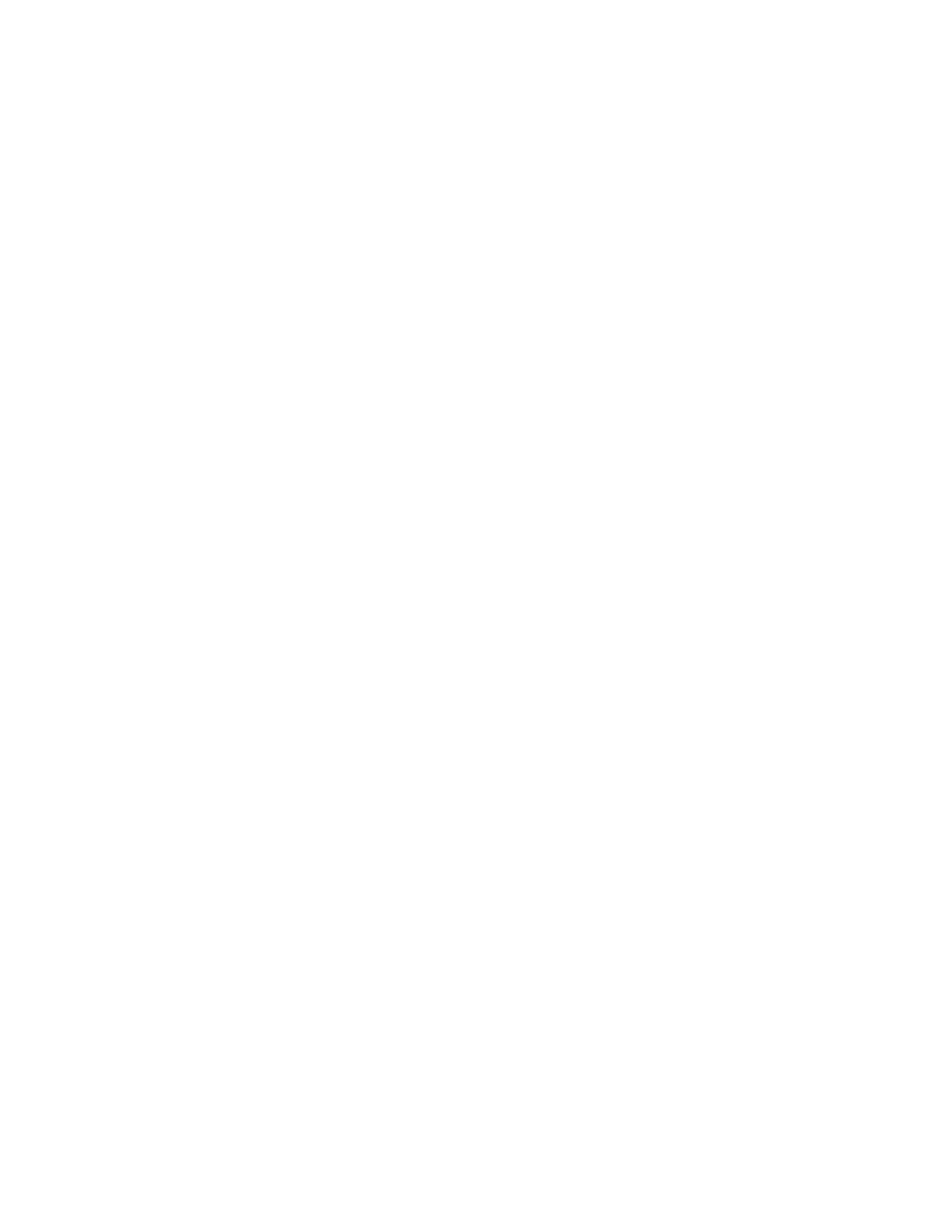
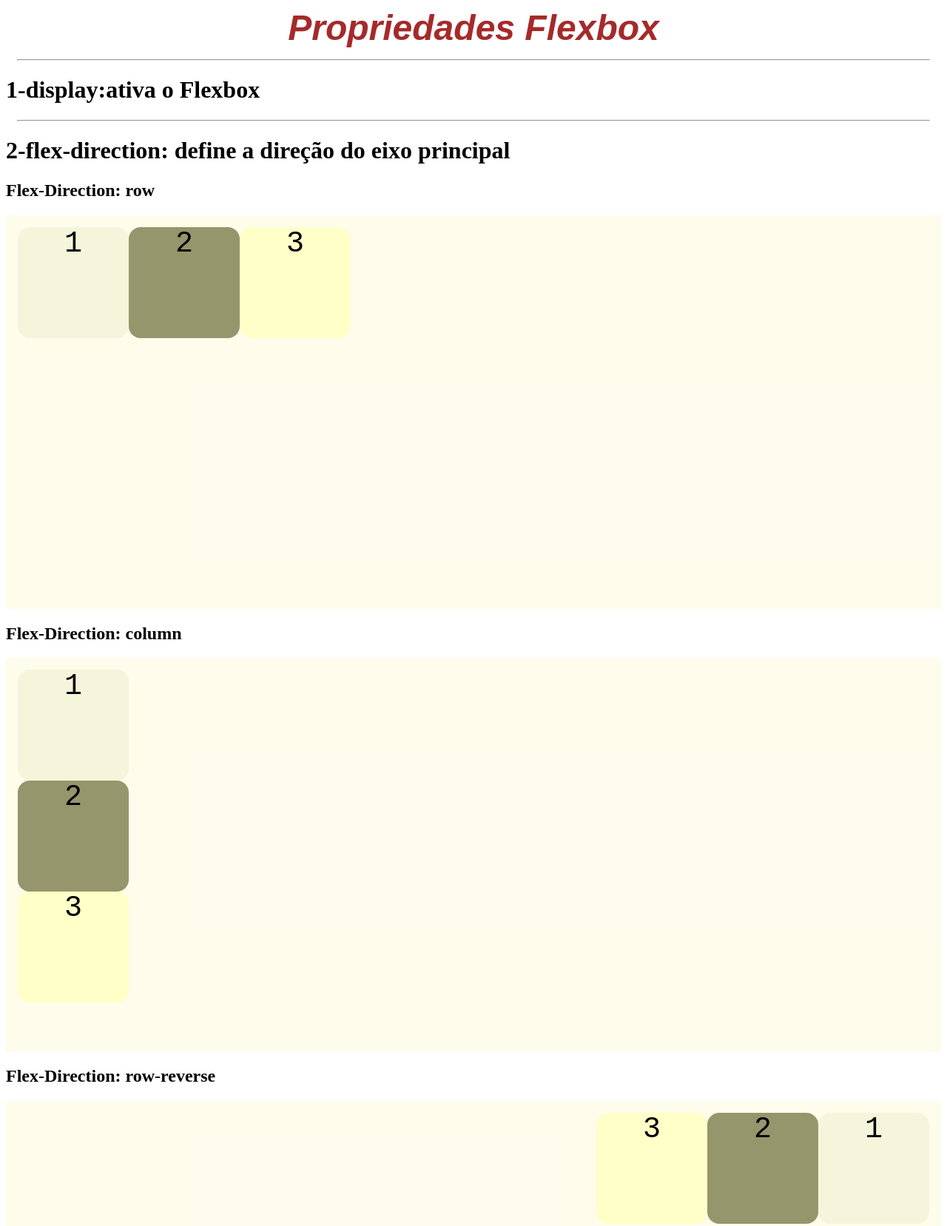
Before and after one commit to liandravcgomes/CSS-FLEXBOX, a plain HTML site: page index.html in a window 1280 px wide. Shown: the top 1657 px of the page at 74% size. Before the commit the page ends 800 px from the top, so only its background shows below. Drawn offline with Linux system fonts and the light colour scheme.

Commit message:
adicionei flexbox

```diff
--- a/index.html
+++ b/index.html
@@ -11,6 +11,42 @@
 </head>
 
 <body>
+    <h1 class="titulo-pagina"> Propriedades Flexbox</h1>
+    <hr>
+
+    <h1>1-display:ativa o Flexbox </h1>
+
+    <hr>
+
+    <h1>2-flex-direction: define a direção do eixo principal</h1>
+
+    <h2>Flex-Direction: row</h2>
+    <main class="container-row">
+        <div class="bloco-1">1</div>
+        <div class="bloco-2">2</div>
+        <div class="bloco-3">3</div>
+    </main>
+
+    <h2>Flex-Direction: column</h2>
+    <main class="container-column">
+        <div class="bloco-1">1</div>
+        <div class="bloco-2">2</div>
+        <div class="bloco-3">3</div>
+    </main>
+
+    <h2>Flex-Direction: row-reverse</h2>
+    <main class="container-row-reverse">
+        <div class="bloco-1">1</div>
+        <div class="bloco-2">2</div>
+        <div class="bloco-3">3</div>
+    </main>
+
+    <h2>Flex-Direction: column-reverse</h2>
+    <main class="container-column-reverse">
+        <div class="bloco-1">1</div>
+        <div class="bloco-2">2</div>
+        <div class="bloco-3">3</div>
+    </main>
 
 </body>
 </html>
--- a/style.css
+++ b/style.css
@@ -0,0 +1,87 @@
+.titulo-pagina{
+    text-align: center;
+    font-style: italic;
+    font-size: 3em;
+    font-weight: 900;
+    font-family: Arial, Helvetica, sans-serif;
+    color:brown;
+    margin: 10px;
+}
+
+hr{
+    margin: 15px;
+}
+
+.bloco-1{
+    background-color: beige;
+    height: 150px;
+    width: 150px;
+    text-align: center;
+    font-size: 40px;
+    font-family: 'Courier New', Courier, monospace;
+    border-radius: 16px;
+}
+.bloco-3{
+    background-color: rgb(255, 255, 200);
+    height: 150px;
+    width: 150px;
+    text-align: center;
+    font-size: 40px;
+    font-family: 'Courier New', Courier, monospace;
+    border-radius: 16px;
+}
+.bloco-2{
+    background-color: rgb(150, 150, 108);
+    height: 150px;
+    width: 150px;
+    text-align: center;
+    font-size: 40px;
+    font-family: 'Courier New', Courier, monospace;
+    border-radius: 16px;
+}
+
+.container-row{
+    display: flex;
+    flex-direction: row;
+    /*indiferente*/
+    background-color: rgba(254, 252, 234, 0.916);
+    padding: 16px;
+    height: 500px;
+}
+
+.container-column{
+    display: flex;
+    flex-direction: column;
+    /*indiferente*/
+    background-color: rgba(254, 252, 234, 0.916);
+    padding: 16px;
+    height: 500px;
+}
+
+.container-row-reverse{
+    display: flex;
+    flex-direction:row-reverse;
+    /*indiferente*/
+    background-color: rgba(254, 252, 234, 0.916);
+    padding: 16px;
+    height: 500px;
+}
+
+.container-column-reverse{
+    display: flex;
+    flex-direction: column-reverse;
+    /*indiferente*/
+    background-color: rgba(254, 252, 234, 0.916);
+    padding: 16px;
+    height: 500px;
+}
+
+.nome-da-propriedade{
+    font-size: 5em;
+    font-weight: 500px;
+    font-family: Arial, Helvetica, sans-serif;
+}
+
+.valor-da-propriedade{
+    font-size: large;
+}
```
